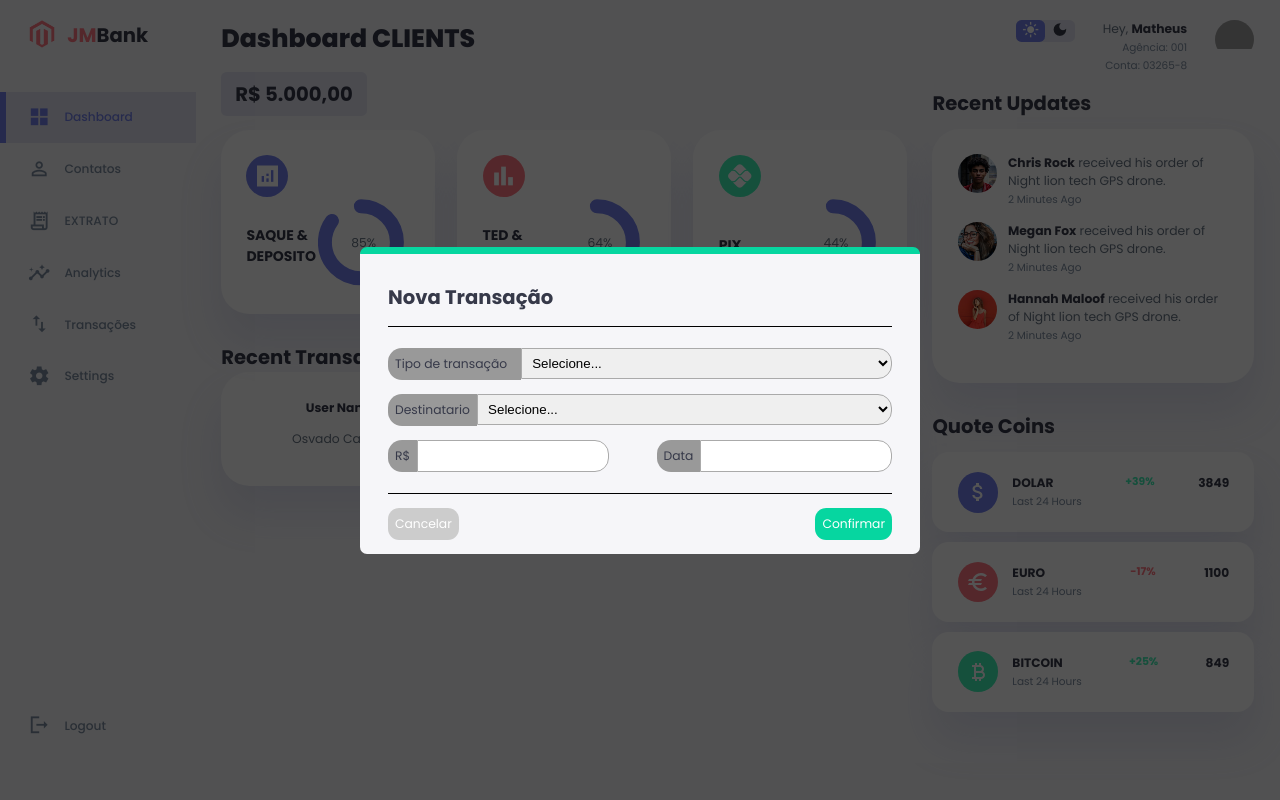
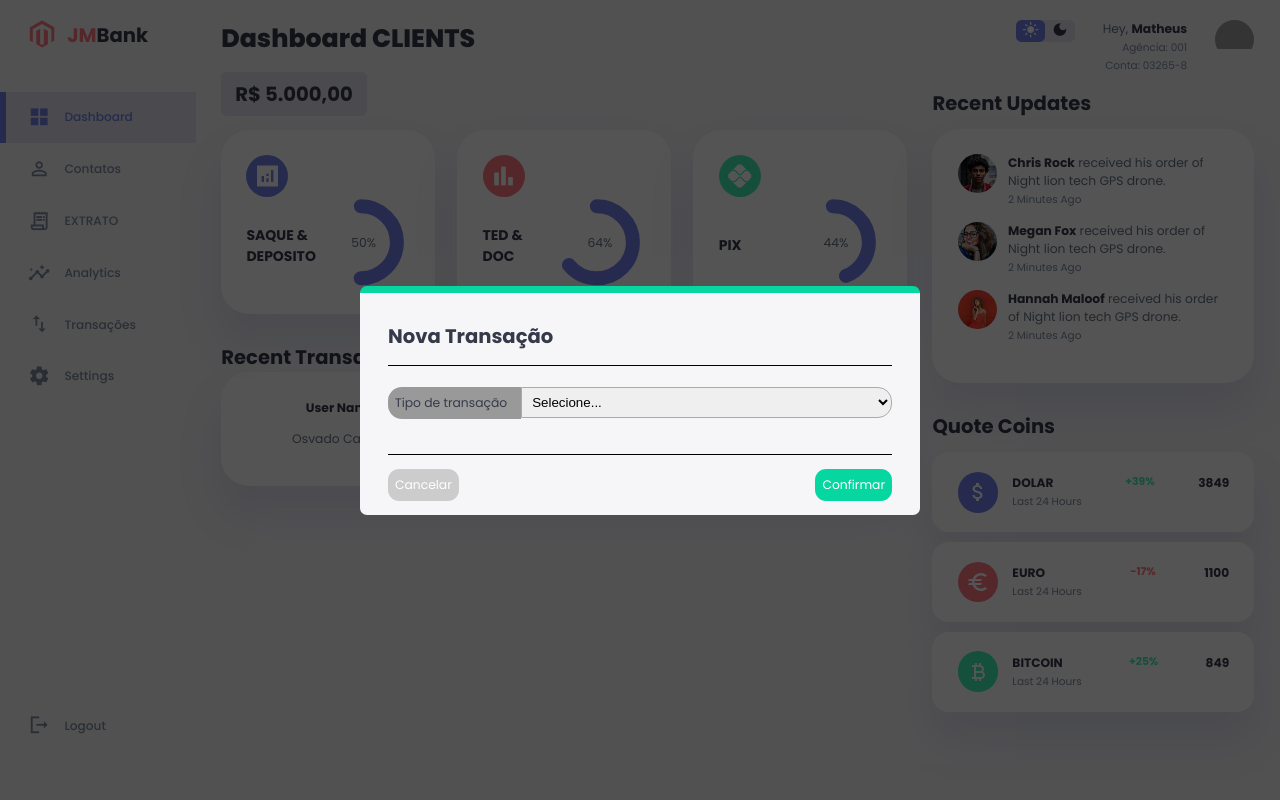
Before and after one commit to MatheusLTrindade/ProjetoIntegrador2, a Flask app: page /user in a window 1280 px wide, after a click that opens the changed part. Run offline with Flask 2, Linux system fonts and the light colour scheme; parts of the project's set-up code (start-up, migrations or seed data) failed here and were passed over; grey boxes are pictures that could not be loaded.

Commit message:
arrumando modal transações

```diff
--- a/app.py
+++ b/app.py
@@ -32,5 +32,5 @@ def extrato():
     return render_template("./user/extrato.html")
 
 if __name__ == '__main__':
-    port = int(os.getenv('PORT'), '5000')
-    app.run(host='0.0.0.0', port = port)
+    # port = int(os.getenv('PORT'), '5000')
+    app.run(host='0.0.0.0', port = 8080)
--- a/static/css/dash_user/modal.css
+++ b/static/css/dash_user/modal.css
@@ -96,6 +96,10 @@
     border: 0.1rem solid #AAA;
 }
 
+#dest, #valor, #date{
+    display: none;
+}
+
 #senha{
     display: none;
 }
--- a/static/js/login/login.js
+++ b/static/js/login/login.js
@@ -17,11 +17,10 @@ function mask(){
     });
 }
 
-
 function verificar() {
     let senha = document.getElementById("senha").value
     // alert(senha)
       if (senha.length < 10) {
-        alert( " senha incorreta")
+        alert( " senha incorreta");
     }
 }
--- a/templates/login/login.html
+++ b/templates/login/login.html
@@ -18,7 +18,7 @@
         <form >
             <input id="cpf" type="text" name="CPF"  placeholder="CPF" autofocus onkeypress="onlynumber(), mask()">
             <input id="senha"  type="password" name="senha"  placeholder="Senha" autofocus >
-            <input id="btn" class="botao"  type="submit" value="Entrar" onclick="verificar()" href="/user" >
+            <a href="/user" id="btn" class="botao" onclick="verificar()">Entrar</a>
         </form>
         <p>Ainda não tem uma conta <a href="/open_account"> Criar uma conta </a></p>
     </section>
--- a/templates/user/index_user.html
+++ b/templates/user/index_user.html
@@ -22,7 +22,7 @@
                                 <circle cx='38' cy='38' r='36'></circle>
                             </svg>
                             <div class="number">
-                                <p class="percent">85</p>
+                                <p class="percent">50</p>
                                 <p>%</p>
                             </div>
                         </div>
@@ -93,7 +93,7 @@
                     </table>
                 </div>
                 <!-- END TABLE -->
-                <a href="#">Show All</a>
+                <a href="/user/extrato">Show All</a>
             </div>
         </main>
         <!-------------------- END MAIN -------------------->
```
